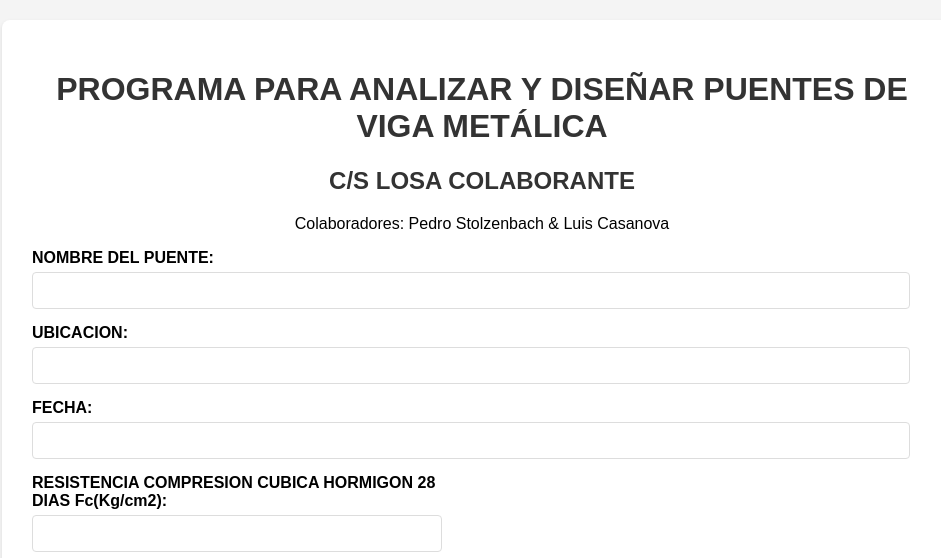
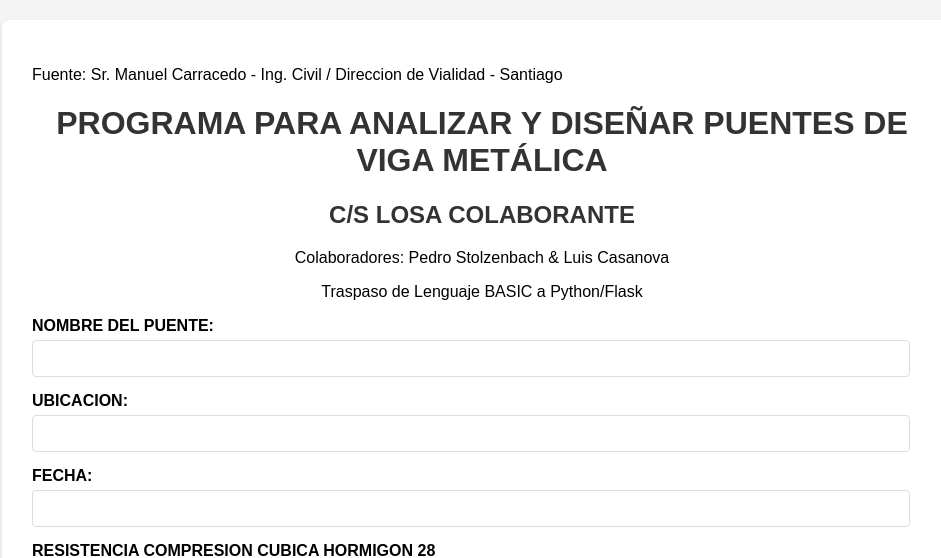
Before and after one commit to 3dalsur/Vigas-Word-V5, a Flask app: page / in a window 1280 px wide. Shown: the top 558 px of the page, without its empty margins (158-1099 px from the left). Run offline with Flask 3, Linux system fonts and the light colour scheme.

Commit message:
Fuente
Nombre del Autor

```diff
--- a/templates/index.html
+++ b/templates/index.html
@@ -40,9 +40,11 @@
 </head>
 <body>
     <div class="container">
+        <p style="text-align: left;">Fuente: Sr. Manuel Carracedo - Ing. Civil / Direccion de Vialidad - Santiago</p>
         <h1>PROGRAMA PARA ANALIZAR Y DISEÑAR PUENTES DE VIGA METÁLICA</h1>
         <h2>C/S LOSA COLABORANTE</h2>
         <p style="text-align: center;">Colaboradores: Pedro Stolzenbach & Luis Casanova</p>
+        <p style="text-align: center;">Traspaso de Lenguaje BASIC a Python/Flask</p>
 
         {% if error %}
             <div class="error">{{ error }}</div>
```
